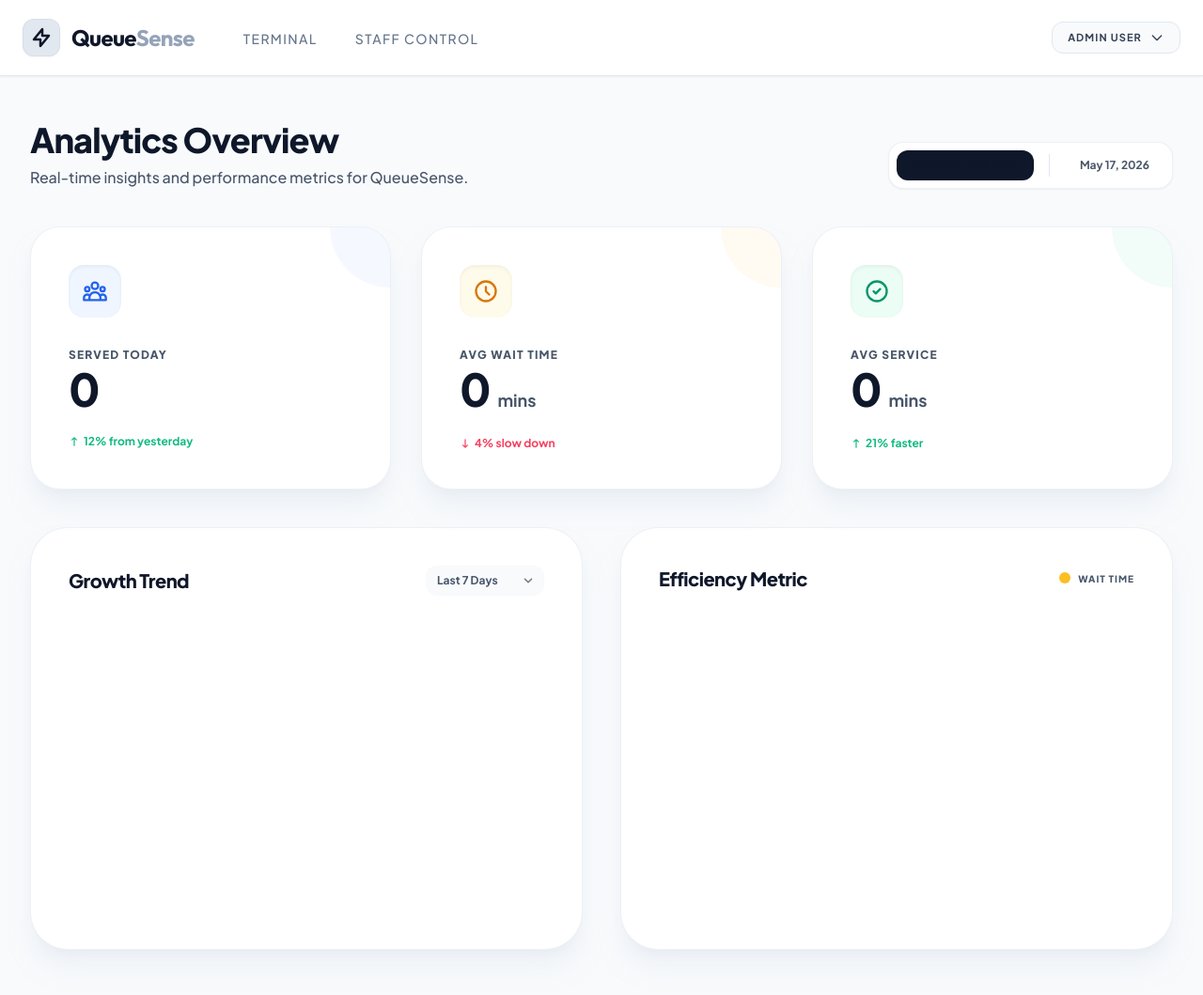
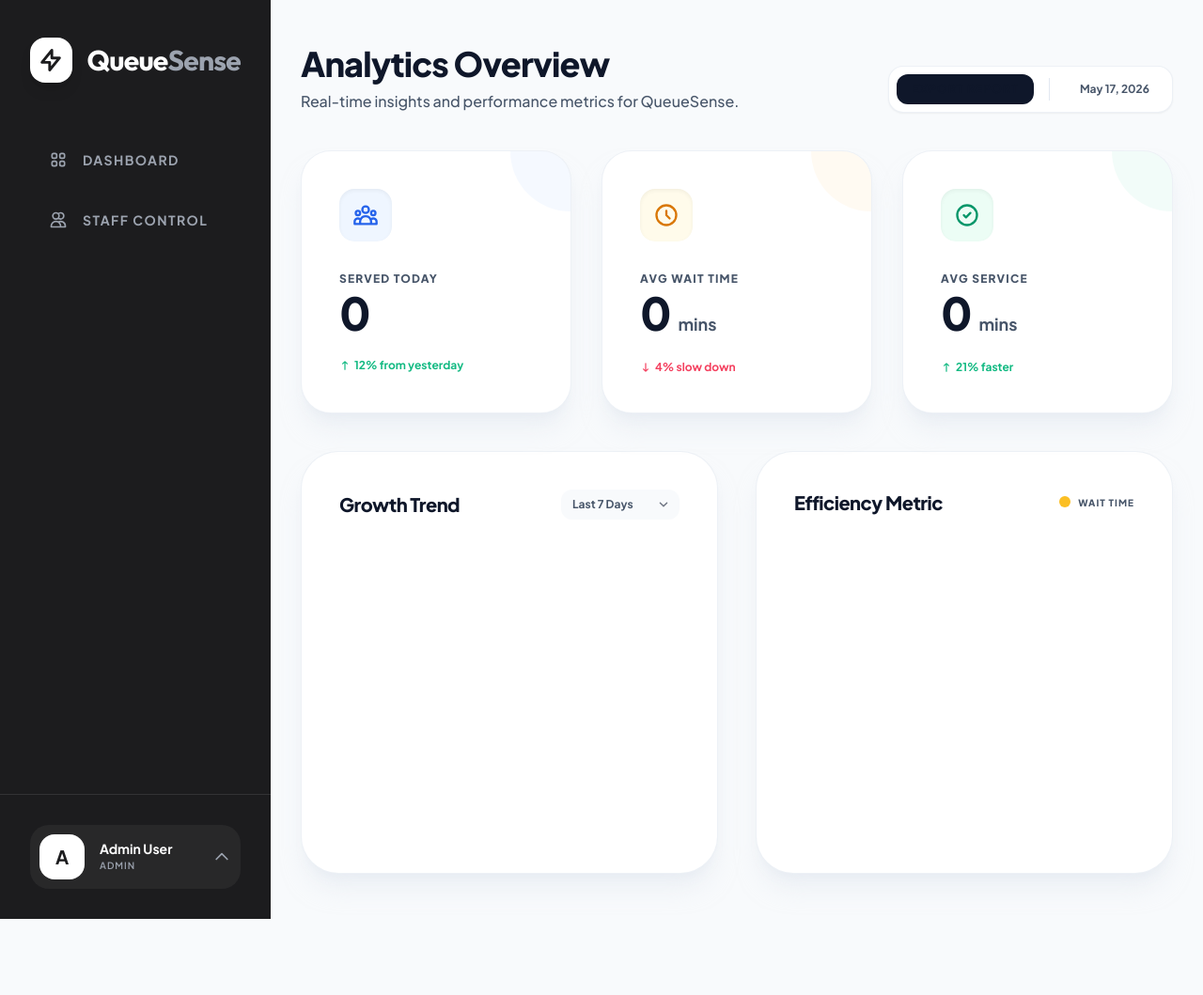
Before and after one commit to HalimaSabri/QueueSense, a Laravel app: page /admin/dashboard in a window 1280 px wide. Shown: the whole page at 94% size. After the commit the page ends 978 px from the top, so only its background shows below. Run offline with Laravel 12, Linux system fonts and the light colour scheme; a user stored in the database is signed in; data comes from the database, SQL or seed files in the repository; data that the repository does not hold is empty; a map, chart or similar area stays blank; style sheets or scripts are compiled from the project's sources; some libraries are stand-ins or nearby versions.

Commit message:
fixing dashboard UI

```diff
--- a/resources/views/layouts/app.blade.php
+++ b/resources/views/layouts/app.blade.php
@@ -16,22 +16,26 @@
         @vite(['resources/css/app.css', 'resources/js/app.js'])
     </head>
     <body class="font-sans antialiased bg-[#f4f6f8] text-slate-900">
-        <div class="min-h-screen">
+        <div class="flex h-screen overflow-hidden">
+            <!-- Sidebar Navigation -->
             <livewire:layout.navigation />
 
+            <!-- Main Content Area -->
+            <div class="relative flex flex-col flex-1 overflow-y-auto overflow-x-hidden w-full">
                 <!-- Page Heading -->
                 @if (isset($header))
-                <header class="bg-white shadow-sm border-b border-gray-200/60 z-10 relative">
-                    <div class="max-w-7xl mx-auto py-8 px-4 sm:px-6 lg:px-8">
+                    <header class="bg-transparent pt-8 pb-2">
+                        <div class="max-w-[85rem] mx-auto px-6 lg:px-8">
                             {{ $header }}
                         </div>
                     </header>
                 @endif
 
                 <!-- Page Content -->
-            <main>
+                <main class="w-full grow flex flex-col">
                     {{ $slot }}
                 </main>
             </div>
+        </div>
     </body>
 </html>
--- a/resources/views/livewire/layout/navigation.blade.php
+++ b/resources/views/livewire/layout/navigation.blade.php
@@ -16,46 +16,50 @@ new class extends Component
     }
 }; ?>
 
-<nav x-data="{ open: false }" class="bg-white border-b border-slate-200 sticky top-0 z-50 shadow-sm">
-    <div class="max-w-7xl mx-auto px-6">
-        <div class="flex justify-between h-20">
-            <div class="flex items-center">
+<nav x-data="{ open: false }" class="bg-[#1c1c1e] text-white w-72 h-full flex flex-col justify-between shrink-0 z-50">
+    <div class="px-8 py-10">
         <!-- Logo -->
-                <div class="shrink-0 flex items-center">
-                    <a href="{{ route('dashboard') }}" wire:navigate class="flex items-center group">
-                        <div class="w-10 h-10 bg-[#e2e8f0] rounded-xl flex items-center justify-center shadow-sm border border-slate-300/50">
-                            <svg class="w-6 h-6 text-slate-900" fill="none" stroke="currentColor" viewBox="0 0 24 24"><path stroke-linecap="round" stroke-linejoin="round" stroke-width="2.5" d="M13 10V3L4 14h7v7l9-11h-7z"></path></svg>
+        <a href="{{ route('dashboard') }}" wire:navigate class="flex items-center group mb-14">
+            <div class="w-12 h-12 bg-white rounded-[1rem] flex items-center justify-center shadow-lg">
+                <svg class="w-7 h-7 text-[#1c1c1e]" fill="none" stroke="currentColor" viewBox="0 0 24 24"><path stroke-linecap="round" stroke-linejoin="round" stroke-width="2.5" d="M13 10V3L4 14h7v7l9-11h-7z"></path></svg>
             </div>
-                        <span class="ms-3 text-2xl font-bold tracking-tight text-slate-900 font-['Outfit']">Queue<span class="text-slate-400">Sense</span></span>
+            <span class="ms-4 text-3xl font-bold tracking-tight text-white font-['Outfit']">Queue<span class="text-gray-400">Sense</span></span>
         </a>
-                </div>
 
         <!-- Navigation Links -->
-                <div class="hidden space-x-8 sm:-my-px sm:ms-12 sm:flex h-full">
-                    <x-nav-link :href="route('dashboard')" :active="request()->routeIs('dashboard')" wire:navigate class="text-[11px] font-bold uppercase tracking-widest {{ request()->routeIs('dashboard') ? 'text-slate-900 border-b-2 border-indigo-600' : 'text-slate-500 hover:text-slate-900' }} transition-colors">
-                        {{ __('Terminal') }}
-                    </x-nav-link>
+        <div class="flex flex-col space-y-3">
+            <a href="{{ route('dashboard') }}" wire:navigate class="flex items-center px-5 py-4 text-sm font-bold uppercase tracking-widest rounded-2xl transition-all {{ request()->routeIs('dashboard') ? 'bg-white text-[#1c1c1e]' : 'text-gray-400 hover:text-white hover:bg-white/10' }}">
+                <svg class="w-5 h-5 mr-4" fill="none" stroke="currentColor" viewBox="0 0 24 24"><path stroke-linecap="round" stroke-linejoin="round" stroke-width="2" d="M4 6a2 2 0 012-2h2a2 2 0 012 2v2a2 2 0 01-2 2H6a2 2 0 01-2-2V6zM14 6a2 2 0 012-2h2a2 2 0 012 2v2a2 2 0 01-2 2h-2a2 2 0 01-2-2V6zM4 16a2 2 0 012-2h2a2 2 0 012 2v2a2 2 0 01-2 2H6a2 2 0 01-2-2v-2zM14 16a2 2 0 012-2h2a2 2 0 012 2v2a2 2 0 01-2 2h-2a2 2 0 01-2-2v-2z"></path></svg>
+                {{ __('Dashboard') }}
+            </a>
 
-                    @if(auth()->user()->role === 'admin')
-                        <x-nav-link :href="route('admin.agents')" :active="request()->routeIs('admin.agents')" wire:navigate class="text-[11px] font-bold uppercase tracking-widest {{ request()->routeIs('admin.agents') ? 'text-slate-900 border-b-2 border-indigo-600' : 'text-slate-500 hover:text-slate-900' }} transition-colors">
+            @if(auth()->user() && auth()->user()->role === 'admin')
+                <a href="{{ route('admin.agents') }}" wire:navigate class="flex items-center px-5 py-4 text-sm font-bold uppercase tracking-widest rounded-2xl transition-all {{ request()->routeIs('admin.agents') ? 'bg-white text-[#1c1c1e]' : 'text-gray-400 hover:text-white hover:bg-white/10' }}">
+                    <svg class="w-5 h-5 mr-4" fill="none" stroke="currentColor" viewBox="0 0 24 24"><path stroke-linecap="round" stroke-linejoin="round" stroke-width="2" d="M12 4.354a4 4 0 110 5.292M15 21H3v-1a6 6 0 0112 0v1zm0 0h6v-1a6 6 0 00-9-5.197M13 7a4 4 0 11-8 0 4 4 0 018 0z"></path></svg>
                     {{ __('Staff Control') }}
-                        </x-nav-link>
+                </a>
             @endif
         </div>
     </div>
 
-            <!-- Profile Dropdown -->
-            <div class="hidden sm:flex sm:items-center sm:ms-6">
-                <x-dropdown align="right" width="48">
+    <!-- User Section -->
+    <div class="p-8 border-t border-white/10">
+        <x-dropdown align="left" width="48">
             <x-slot name="trigger">
-                        <button class="inline-flex items-center px-4 py-2 bg-slate-50 border border-slate-200 text-[11px] font-bold uppercase tracking-widest rounded-xl text-slate-700 hover:bg-slate-100 transition-all">
-                            {{ auth()->user()->name }}
-                            <svg class="ms-2 h-4 w-4" fill="none" stroke="currentColor" viewBox="0 0 24 24"><path stroke-linecap="round" stroke-linejoin="round" stroke-width="2" d="M19 9l-7 7-7-7"></path></svg>
+                <button class="flex items-center w-full p-2.5 bg-white/5 rounded-[1.25rem] hover:bg-white/10 transition-all text-left group">
+                    <div class="w-12 h-12 rounded-[1rem] bg-white text-[#1c1c1e] flex items-center justify-center font-bold text-xl group-hover:scale-105 transition-transform">
+                        @if(auth()->user()) {{ substr(auth()->user()->name, 0, 1) }} @else ? @endif
+                    </div>
+                    <div class="ml-4">
+                        <p class="text-sm font-bold text-white leading-tight">@if(auth()->user()) {{ auth()->user()->name }} @else User @endif</p>
+                        <p class="text-[10px] uppercase tracking-widest text-gray-400 font-semibold mt-0.5">@if(auth()->user()) {{ auth()->user()->role }} @else Guest @endif</p>
+                    </div>
+                    <svg class="ml-auto w-5 h-5 text-gray-400" fill="none" stroke="currentColor" viewBox="0 0 24 24"><path stroke-linecap="round" stroke-linejoin="round" stroke-width="2" d="M5 15l7-7 7 7"></path></svg>
                 </button>
             </x-slot>
 
             <x-slot name="content">
-                        <div class="bg-white border border-slate-200 rounded-2xl shadow-xl overflow-hidden">
+                <div class="bg-white rounded-2xl shadow-xl overflow-hidden mb-2 translate-x-4 -translate-y-4">
                     <x-dropdown-link :href="route('profile')" wire:navigate class="text-xs font-bold py-4 px-6 text-slate-700 hover:bg-slate-50 hover:text-indigo-600 transition-colors border-b border-slate-50">
                         {{ __('Account Settings') }}
                     </x-dropdown-link>
@@ -68,33 +72,4 @@ new class extends Component
             </x-slot>
         </x-dropdown>
     </div>
-
-            <!-- Hamburger -->
-            <div class="-me-2 flex items-center sm:hidden">
-                <button @click="open = ! open" class="p-3 rounded-xl text-slate-500 hover:text-slate-900 hover:bg-slate-100 transition-all">
-                    <svg class="h-6 w-6" stroke="currentColor" fill="none" viewBox="0 0 24 24">
-                        <path :class="{'hidden': open, 'inline-flex': ! open }" class="inline-flex" stroke-linecap="round" stroke-linejoin="round" stroke-width="2" d="M4 6h16M4 12h16M4 18h16" />
-                        <path :class="{'hidden': ! open, 'inline-flex': open }" class="hidden" stroke-linecap="round" stroke-linejoin="round" stroke-width="2" d="M6 18L18 6M6 6l12 12" />
-                    </svg>
-                </button>
-            </div>
-        </div>
-    </div>
-
-    <!-- Mobile Menu -->
-    <div :class="{'block': open, 'hidden': ! open}" class="hidden sm:hidden bg-white border-t border-slate-100">
-        <div class="px-6 py-4 space-y-1">
-            <x-responsive-nav-link :href="route('dashboard')" :active="request()->routeIs('dashboard')" class="text-[11px] font-bold uppercase tracking-widest text-slate-700">
-                {{ __('Terminal') }}
-            </x-responsive-nav-link>
-            <x-responsive-nav-link :href="route('profile')" class="text-[11px] font-bold uppercase tracking-widest text-slate-700">
-                {{ __('Settings') }}
-            </x-responsive-nav-link>
-            <button wire:click="logout" class="w-full text-start">
-                <x-responsive-nav-link class="text-[11px] font-bold uppercase tracking-widest text-rose-600">
-                    {{ __('Sign Out') }}
-                </x-responsive-nav-link>
-            </button>
-        </div>
-    </div>
 </nav>
```
Also changed, not shown: resources/views/livewire/agent/dashboard.blade.php (+8 -10 lines). Lines whose indentation alone changed are shown as unchanged.
